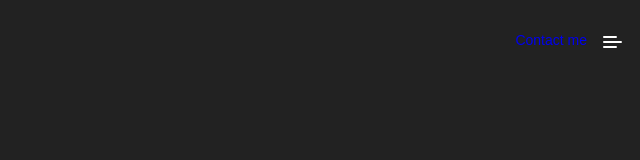
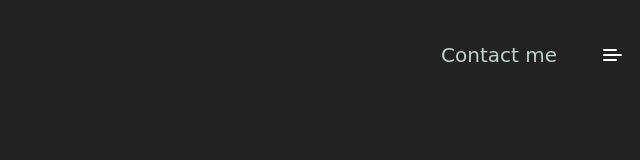
Before and after one commit to X-Design/website14, a website: page src/sass/index.html in a window 1280 px wide. Shown: the whole page, without its empty margins (640-1280 px from the left). Drawn offline with nearby package versions, Linux system fonts and the light colour scheme; files that its build step writes are made by us from their sources.

Commit message:
website14-04062022

```diff
--- a/src/sass/globals/components/_header.scss
+++ b/src/sass/globals/components/_header.scss
@@ -10,6 +10,18 @@
   &--action {
     font-size: 1.8rem;
     color: var(--light-clr);
+    line-height: 0;
+  }
+
+  &--text {
+    font-family: var(--title-font);
+    left: 1px;
+    font-size: 2rem;
+    padding: 1rem 3rem;
+  }
+
+  &--transparant {
+    color: var(--light-clr-2);
   }
 }
 
```
